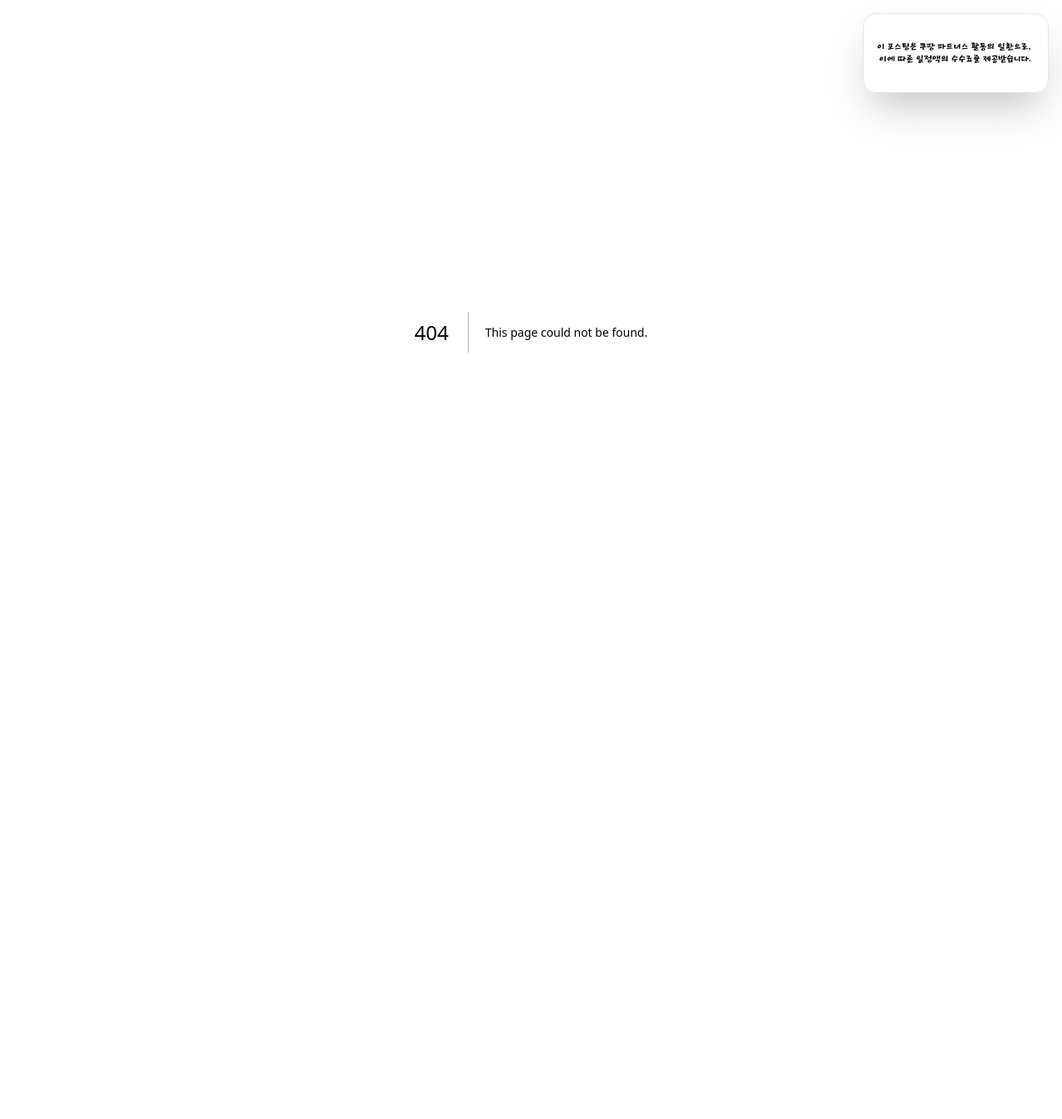
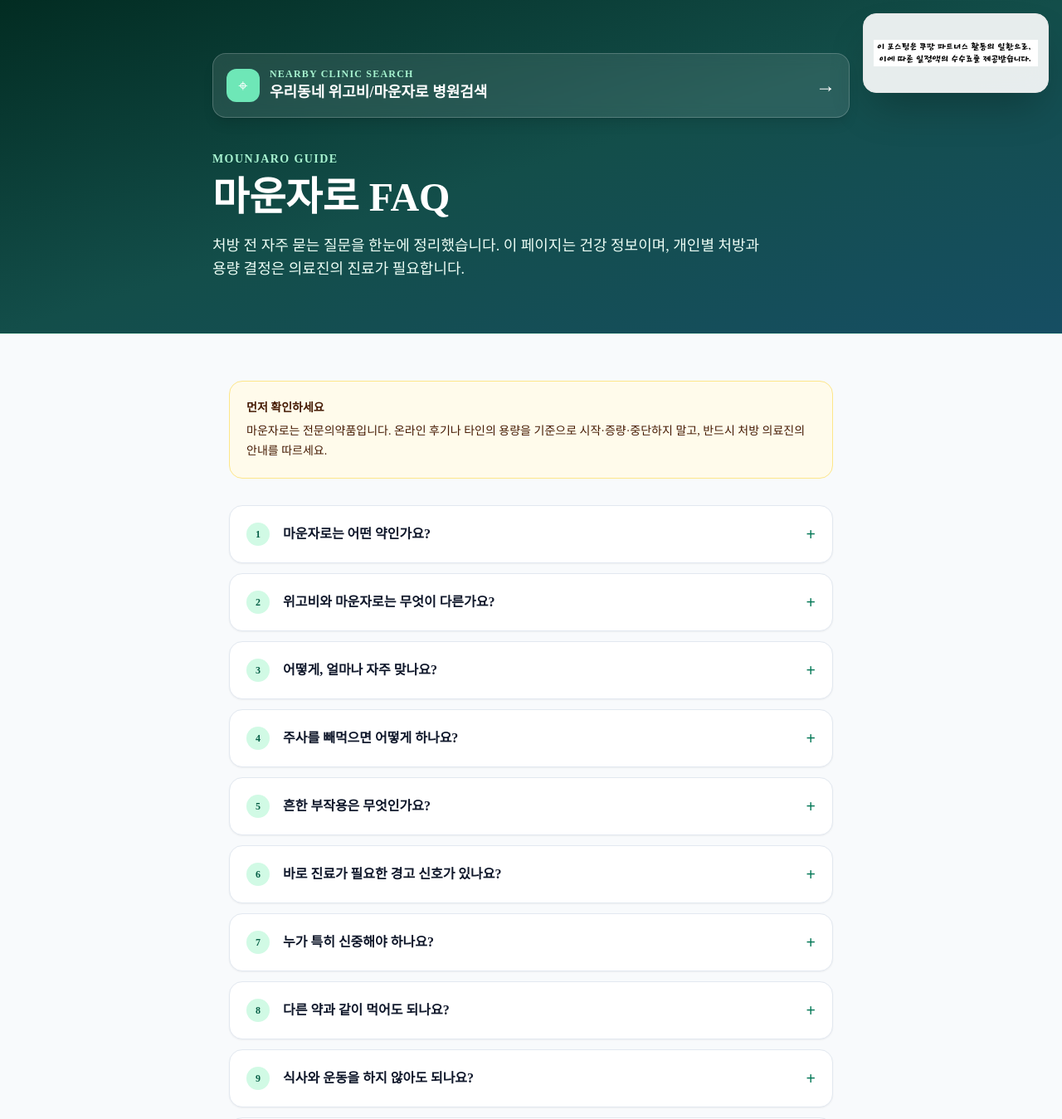
Before and after one commit to feel2174/blog-sitemap, a Next.js app: page /mounjaro-faq in a window 1280 px wide. Before the commit this address had no page. Shown: the top 1349 px of the page at 83% size. Before the commit the page ends 896 px from the top, so only its background shows below. Built offline with nearby package versions, Linux system fonts and the light colour scheme; a web font is replaced by a local one.

Commit message:
feat: add Mounjaro FAQ page

```diff
--- /dev/null
+++ b/src/app/mounjaro-faq/page.tsx
@@ -0,0 +1,139 @@
+import type { Metadata } from 'next';
+
+export const metadata: Metadata = {
+  title: '마운자로 FAQ | 효과, 사용법, 부작용과 진료 전 체크리스트',
+  description:
+    '마운자로(성분명 티르제파타이드)에 대해 자주 묻는 질문을 정리했습니다. 작용 원리, 주사 일정, 흔한 부작용, 주의가 필요한 경우와 진료 전 준비사항을 확인하세요.',
+  keywords: ['마운자로', '마운자로 FAQ', '티르제파타이드', '마운자로 부작용', '마운자로 병원'],
+  openGraph: {
+    title: '마운자로 FAQ | 진료 전 꼭 확인할 내용',
+    description: '마운자로의 사용 전 알아둘 점과 병원 상담 체크리스트',
+  },
+};
+
+const faqs = [
+  {
+    question: '마운자로는 어떤 약인가요?',
+    answer:
+      '마운자로는 티르제파타이드(tirzepatide)를 성분으로 하는 주 1회 피하주사제입니다. GLP-1과 GIP 수용체에 작용해 식후 혈당 조절과 식욕·포만감 조절에 관여합니다. 개인의 질환, 허가 적응증, 병력에 따라 처방 여부가 달라지므로 진료를 통해 결정해야 합니다.',
+  },
+  {
+    question: '위고비와 마운자로는 무엇이 다른가요?',
+    answer:
+      '두 약 모두 인크레틴 계열 주사제이지만 성분과 작용 방식이 다릅니다. 위고비의 성분은 세마글루타이드(GLP-1 수용체 작용제)이고, 마운자로의 성분은 티르제파타이드(GLP-1·GIP 이중 수용체 작용제)입니다. 어느 약이 더 적합한지는 체중 목표만이 아니라 당뇨 여부, 복용 약, 부작용 경험, 비용 및 공급 상황을 함께 고려합니다.',
+  },
+  {
+    question: '어떻게, 얼마나 자주 맞나요?',
+    answer:
+      '일반적으로 일주일에 한 번, 복부·허벅지·상완 부위에 피하주사합니다. 같은 요일에 맞는 것이 편하지만, 처방받은 제품 설명서와 의료진의 지시가 우선입니다. 위장관 부작용을 줄이기 위해 보통 낮은 용량에서 시작해 일정 간격으로 조절하며, 임의로 용량을 올리거나 건너뛰지 않는 것이 중요합니다.',
+  },
+  {
+    question: '주사를 빼먹으면 어떻게 하나요?',
+    answer:
+      '놓친 주사는 경과 시간과 다음 예정일에 따라 대응이 달라질 수 있습니다. 제품 설명서의 누락 용량 안내를 확인하고, 판단이 어렵다면 처방 의료기관이나 약사에게 문의하세요. 한 번에 두 번 투여하거나, 보충하려고 용량을 늘리면 안 됩니다.',
+  },
+  {
+    question: '흔한 부작용은 무엇인가요?',
+    answer:
+      '메스꺼움, 설사, 구토, 변비, 소화불량, 복통, 식욕 감소 같은 위장관 증상이 비교적 흔합니다. 대개 치료 시작 또는 증량 시기에 두드러질 수 있습니다. 소량씩 천천히 먹고 기름진 음식·과음을 피하며 수분을 나누어 섭취하면 도움이 될 수 있지만, 증상이 계속되거나 일상생활이 어렵다면 의료진과 상의해야 합니다.',
+  },
+  {
+    question: '바로 진료가 필요한 경고 신호가 있나요?',
+    answer:
+      '지속적이고 심한 복통(특히 등으로 퍼지는 통증), 반복 구토와 탈수, 심한 알레르기 증상(호흡 곤란·얼굴 또는 목 부종), 저혈당 의심 증상(식은땀·떨림·혼란) 등은 지체하지 말고 의료 도움을 받으세요. 인슐린이나 설폰요소제와 함께 사용하는 경우 저혈당 위험이 더 높아질 수 있습니다.',
+  },
+  {
+    question: '누가 특히 신중해야 하나요?',
+    answer:
+      '본인 또는 가족의 수질성 갑상선암(MTC) 병력, 다발성 내분비 종양증 2형(MEN 2), 심한 위장관 질환·위 배출 지연, 췌장염 또는 담낭질환 병력, 당뇨망막병증, 신장 기능 저하가 있다면 처방 전 반드시 알리세요. 임신 중이거나 임신을 계획 중인 경우, 수유 중인 경우도 의료진과 별도 상담이 필요합니다.',
+  },
+  {
+    question: '다른 약과 같이 먹어도 되나요?',
+    answer:
+      '마운자로는 위 배출을 늦춰 일부 경구약의 흡수 시점에 영향을 줄 수 있습니다. 복용 중인 당뇨약, 혈압약, 피임약을 포함해 처방약·일반약·건강기능식품을 모두 의료진에게 알려주세요. 특히 경구 피임약은 치료 시작·용량 변경 시 추가 피임 방법이 필요한지 상담하는 편이 안전합니다.',
+  },
+  {
+    question: '식사와 운동을 하지 않아도 되나요?',
+    answer:
+      '아닙니다. 약물은 식사 조절, 신체활동, 수면과 함께 장기적인 건강 관리를 돕는 수단입니다. 무리한 절식은 영양 부족과 근손실 위험을 높일 수 있으므로 단백질·수분 섭취와 본인에게 맞는 근력·유산소 운동 계획을 진료 또는 영양 상담과 함께 세우는 것이 좋습니다.',
+  },
+  {
+    question: '진료 전에 무엇을 준비하면 좋을까요?',
+    answer:
+      '최근 체중 변화, 기존 질환과 수술력, 복용 약 목록, 가족력, 임신 계획, 이전에 겪은 위장관 증상을 메모해 가세요. 목표 체중뿐 아니라 혈당·혈압·지질·수면·통증처럼 함께 개선하고 싶은 건강 목표를 정리하면 상담에 도움이 됩니다.',
+  },
+];
+
+export default function MounjaroFaqPage() {
+  const schema = {
+    '@context': 'https://schema.org',
+    '@type': 'FAQPage',
+    mainEntity: faqs.map((faq) => ({
+      '@type': 'Question',
+      name: faq.question,
+      acceptedAnswer: { '@type': 'Answer', text: faq.answer },
+    })),
+  };
+
+  return (
+    <main className="min-h-screen bg-slate-50 text-slate-900">
+      <script type="application/ld+json" dangerouslySetInnerHTML={{ __html: JSON.stringify(schema) }} />
+
+      <section className="border-b border-emerald-100 bg-gradient-to-br from-emerald-950 via-teal-900 to-cyan-900 px-5 py-12 text-white sm:py-16">
+        <div className="mx-auto max-w-3xl">
+          <a
+            href="https://www.modoodoc.com/"
+            className="group mb-10 flex items-center justify-between gap-4 rounded-2xl border border-white/20 bg-white/10 p-4 shadow-lg backdrop-blur transition hover:-translate-y-0.5 hover:bg-white/20"
+          >
+            <span className="flex items-center gap-3">
+              <span className="flex h-10 w-10 items-center justify-center rounded-xl bg-emerald-300 text-xl">⌖</span>
+              <span>
+                <span className="block text-xs font-bold tracking-widest text-emerald-200">NEARBY CLINIC SEARCH</span>
+                <span className="block text-base font-bold sm:text-lg">우리동네 위고비/마운자로 병원검색</span>
+              </span>
+            </span>
+            <span className="text-2xl transition-transform group-hover:translate-x-1">→</span>
+          </a>
+
+          <p className="mb-3 text-sm font-semibold tracking-widest text-emerald-200">MOUNJARO GUIDE</p>
+          <h1 className="text-3xl font-black leading-tight sm:text-5xl">마운자로 FAQ</h1>
+          <p className="mt-5 max-w-2xl text-base leading-7 text-emerald-50 sm:text-lg">
+            처방 전 자주 묻는 질문을 한눈에 정리했습니다. 이 페이지는 건강 정보이며, 개인별 처방과 용량 결정은 의료진의 진료가 필요합니다.
+          </p>
+        </div>
+      </section>
+
+      <section className="mx-auto max-w-3xl px-5 py-10 sm:py-14">
+        <div className="mb-8 rounded-2xl border border-amber-200 bg-amber-50 p-5 text-sm leading-6 text-amber-950">
+          <p className="font-bold">먼저 확인하세요</p>
+          <p className="mt-1">마운자로는 전문의약품입니다. 온라인 후기나 타인의 용량을 기준으로 시작·증량·중단하지 말고, 반드시 처방 의료진의 안내를 따르세요.</p>
+        </div>
+
+        <div className="space-y-3">
+          {faqs.map((faq, index) => (
+            <details key={faq.question} className="group rounded-2xl border border-slate-200 bg-white shadow-sm open:border-emerald-200 open:ring-2 open:ring-emerald-50">
+              <summary className="flex cursor-pointer list-none items-center gap-4 p-5 text-left font-bold leading-6 marker:content-none">
+                <span className="flex h-7 w-7 shrink-0 items-center justify-center rounded-full bg-emerald-100 text-xs text-emerald-800">{index + 1}</span>
+                <span className="flex-1">{faq.question}</span>
+                <span className="text-xl text-emerald-700 transition-transform group-open:rotate-45">+</span>
+              </summary>
+              <div className="border-t border-slate-100 px-5 pb-5 pt-4 pl-16 text-sm leading-7 text-slate-600 sm:text-base">
+                {faq.answer}
+              </div>
+            </details>
+          ))}
+        </div>
+
+        <section className="mt-12 rounded-2xl bg-slate-900 p-6 text-slate-100 sm:p-8">
+          <h2 className="text-xl font-bold">참고한 의약품 정보</h2>
+          <p className="mt-2 text-sm leading-6 text-slate-300">허가사항은 국가·제품·개정 시점에 따라 달라질 수 있습니다. 진료 시에는 국내 제품 첨부문서와 의료진 안내를 최종 기준으로 확인하세요.</p>
+          <ul className="mt-4 space-y-2 text-sm text-emerald-300 underline underline-offset-4">
+            <li><a href="https://www.accessdata.fda.gov/scripts/cder/daf/">미국 FDA Drugs@FDA 의약품 정보</a></li>
+            <li><a href="https://www.mounjaro.com/">Mounjaro 공식 제품 정보</a></li>
+            <li><a href="https://nedrug.mfds.go.kr/">의약품안전나라 의약품 통합정보</a></li>
+          </ul>
+        </section>
+      </section>
+    </main>
+  );
+}
```
